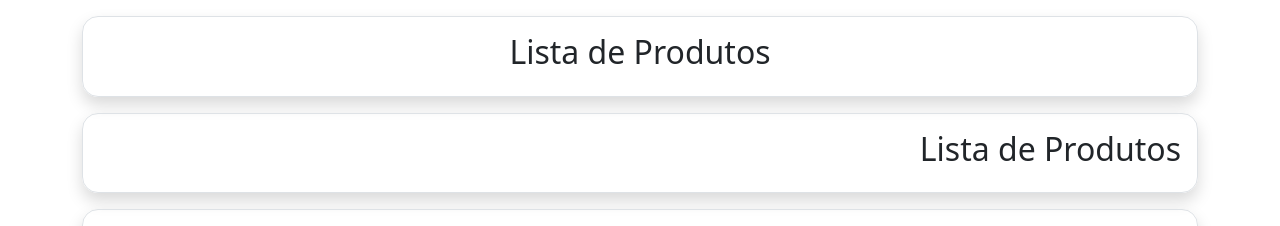
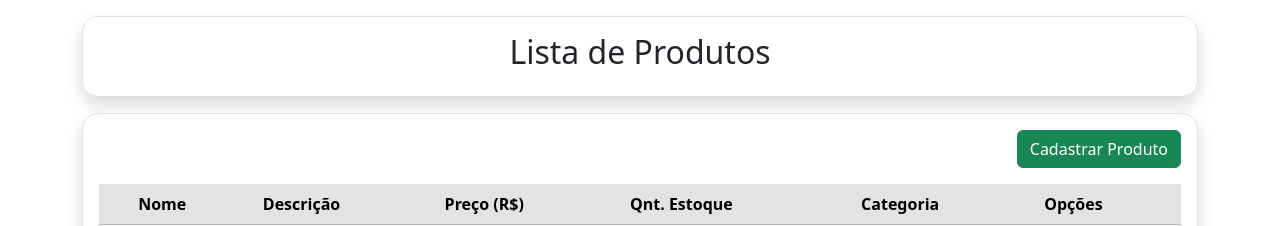
Before and after one commit to dvanael/django-tutorial, a Django app: page /produtos/ in a window 1280 px wide. Shown: the part 62-288 px from the top of the page. Run offline with Django 5.2, Linux system fonts and the light colour scheme; data that the repository does not hold is empty; some libraries are stand-ins or nearby versions.

Commit message:
create button for products table

```diff
--- a/projeto-django/products/templates/products/product-list.html
+++ b/projeto-django/products/templates/products/product-list.html
@@ -11,13 +11,13 @@
           Lista de Produtos
       </div>
   </div>
-  <div class="col-md-12 mx-auto my-1 border rounded-4 shadow">
-    <div class="text-end h2 p-3 ">
-        Lista de Produtos
-    </div>
-</div>
+
   <div class="col-md-12 mx-auto my-3 border rounded-4 shadow">
     <div class="p-3">
+      <div class="text-end pb-3">
+        <a class="btn btn-success" href="{% url 'product-create'%}">Cadastrar Produto</a>
+      </div>
+
       <table class="table table-responsive table-striped">
         <thead class="table-secondary">
           <tr>
@@ -39,7 +39,10 @@
             <th>{{el.price}}</th>
             <th>{{el.stock_quantity}}</th>
             <th>{{el.category.name}}</th>
-            <th></th>
+            <th>
+              <a class="btn btn-secondary" href="{% url 'product-update' el.pk %}">Editar</a>
+              <a class="btn btn-danger" href="{% url 'product-delete' el.pk %}">Excluir</a>
+            </th>
           </tr>
           {%endfor%}
         </tbody>
```
